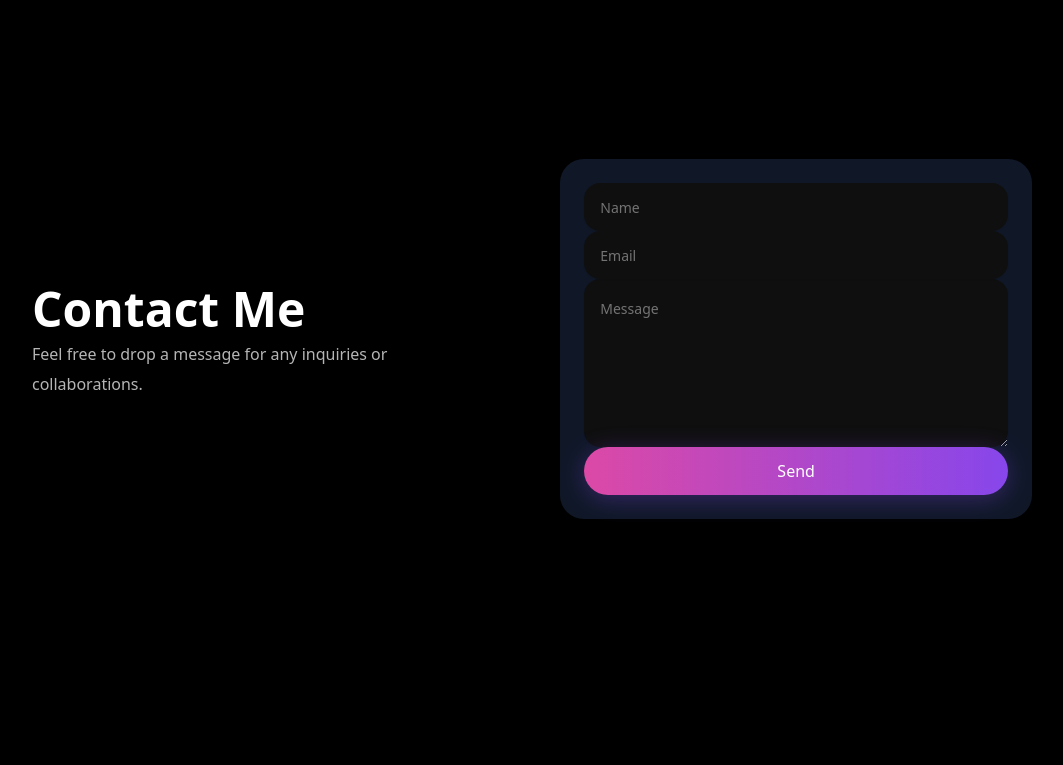
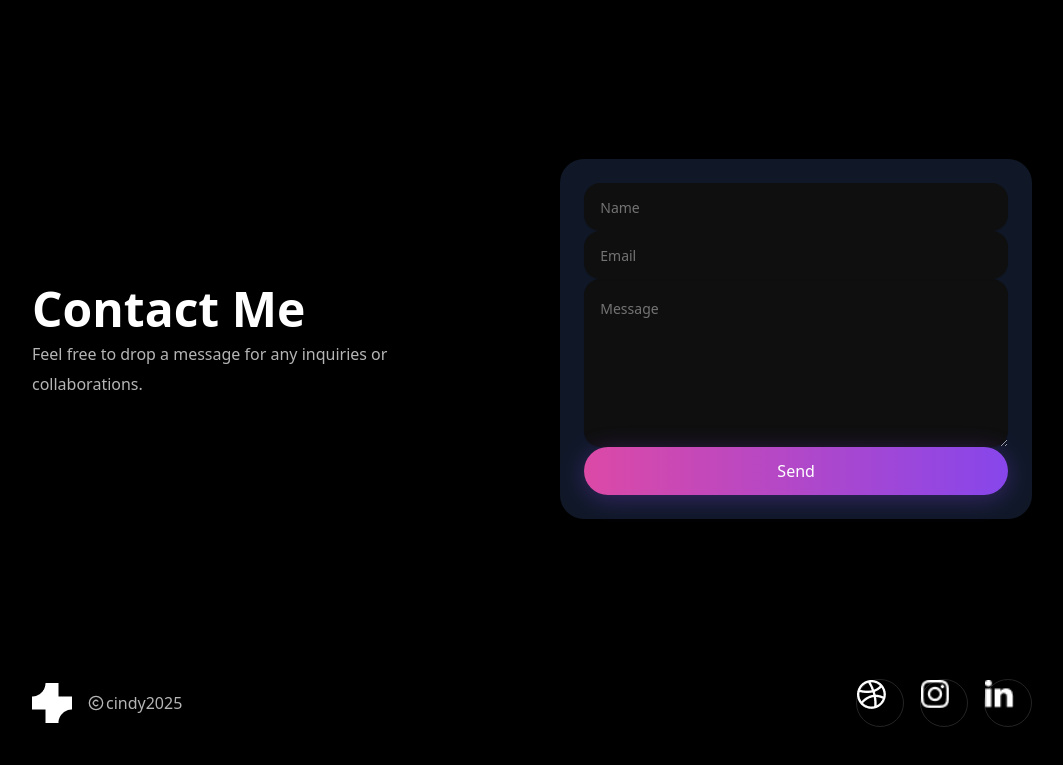
Before and after one commit to cindynufa/cindynufa-portfolio-5-wph, a Next.js app: page / in a window 1280 px wide. Shown: the part 8382-9147 px from the top of the page, without its empty margins (108-1171 px from the left). Before the commit the page ends 8981 px from the top, so only its background shows below. Built offline with nearby package versions, Linux system fonts and the light colour scheme.

Commit message:
Feat: added component Footer section, added constants for Social Media Footer section, added Footer section to page.tsx

```diff
--- a/src/app/page.tsx
+++ b/src/app/page.tsx
@@ -9,6 +9,7 @@ import Comparison from '@/components/comparison';
 import Portfolio from '@/components/portfolio';
 import Testimonials from '@/components/testimonials';
 import Contact from '@/components/contact';
+import Footer from '@/components/footer';
 
 export default function Home() {
   return (
@@ -24,6 +25,7 @@ export default function Home() {
       <Portfolio />
       <Testimonials />
       <Contact />
+      <Footer />
     </>
   );
 }
--- /dev/null
+++ b/src/components/footer/FooterLogo.tsx
@@ -0,0 +1,14 @@
+import { Copyright } from 'lucide-react';
+import Logo from '../header/Logo';
+
+export default function FooterLogo(){
+    return(
+        <div className="flex flex-row gap-4 items-center">
+        <Logo />
+        <div className="flex flex-row gap-0.5 items-center text-md font-regular text-neutral-200">
+          <Copyright className="w-4 h-4" />
+          <p>cindy2025</p>
+        </div>
+      </div>
+    )
+}
--- /dev/null
+++ b/src/components/footer/FooterSocialMedia.tsx
@@ -0,0 +1,22 @@
+import FooterConst from '@/constants/Footer';
+import Image from 'next/image';
+
+export default function FooterSocialMedia() {
+  return (
+    <div className="flex flex-row gap-4">
+      {FooterConst.map((footerSocmed, index) => (
+        <div
+          key={index}
+          className="w-12 h-12 border border-neutral-400 rounded-full"
+        >
+          <Image
+            src={footerSocmed.src}
+            alt="Social Media"
+            width={29}
+            height={29}
+          />
+        </div>
+      ))}
+    </div>
+  );
+}
--- /dev/null
+++ b/src/components/footer/index.tsx
@@ -0,0 +1,11 @@
+import FooterLogo from './FooterLogo';
+import FooterSocialMedia from './FooterSocialMedia';
+
+export default function Footer() {
+  return (
+    <div className="flex flex-row w-full px-35 py-20 gap-20 justify-between border-0 bg-black">
+      <FooterLogo />
+      <FooterSocialMedia />
+    </div>
+  );
+}
--- /dev/null
+++ b/src/constants/Footer.ts
@@ -0,0 +1,11 @@
+type Footer = {
+  src: string;
+};
+
+const FooterConst: Footer[] = [
+  { src: '/icons/website.png' },
+  { src: '/icons/instagram.png' },
+  { src: '/icons/linkedin.png' },
+];
+
+export default FooterConst;
```
